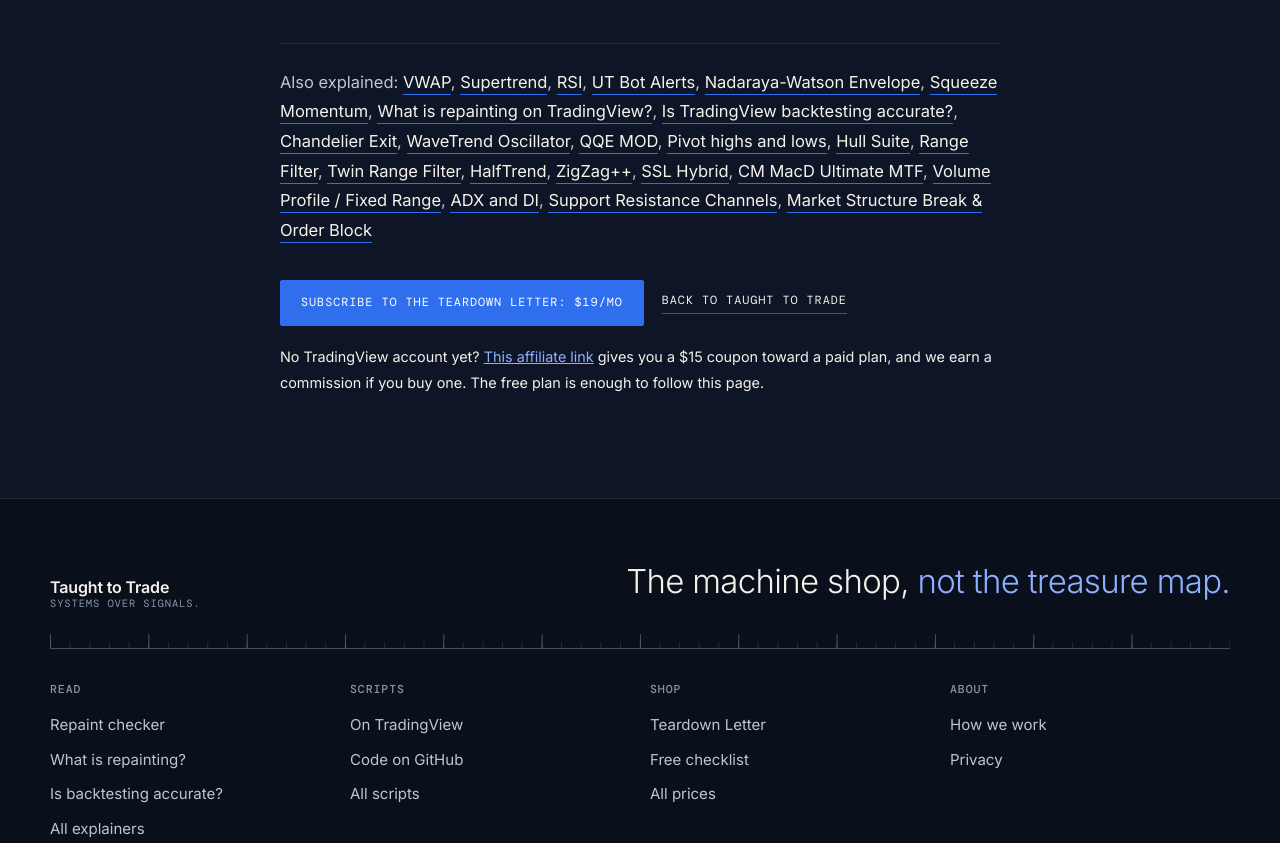
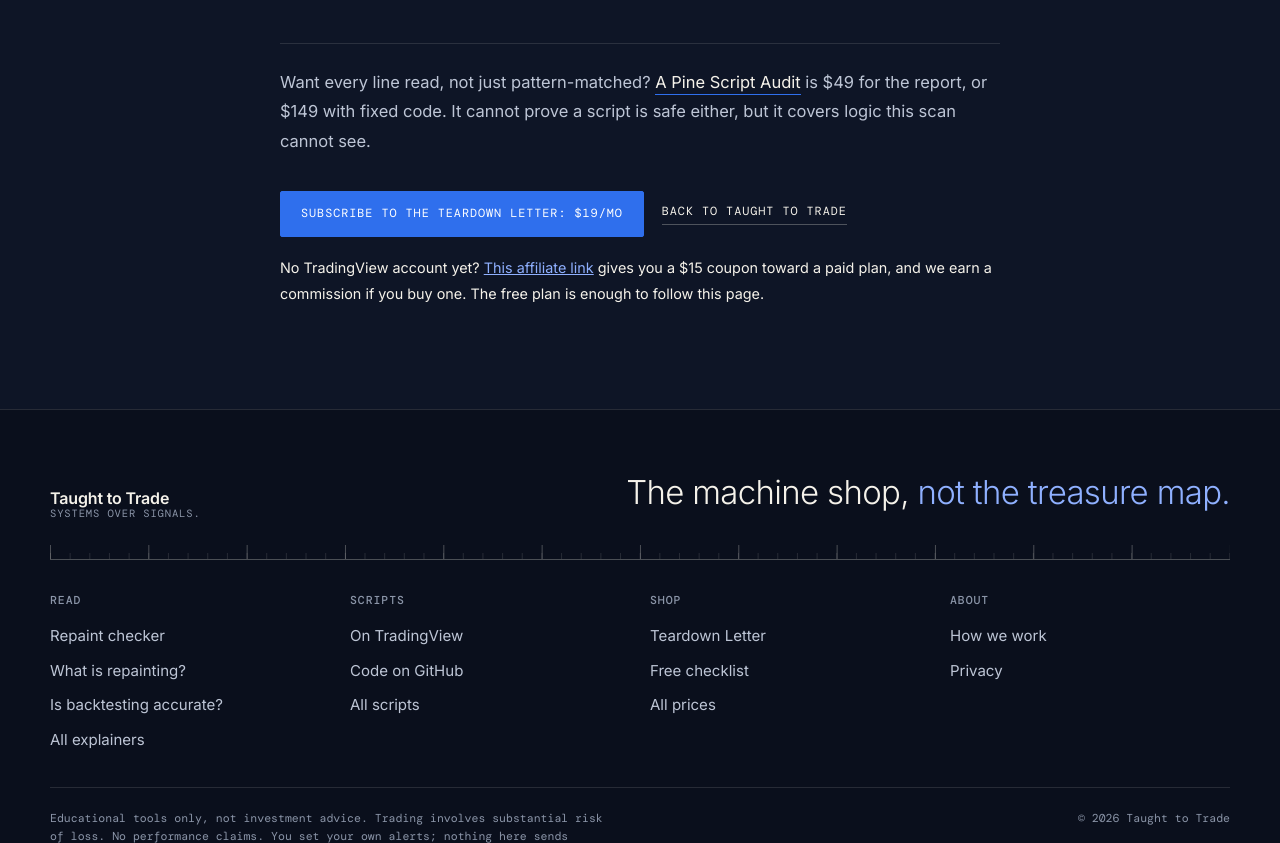
Before and after one commit to obekheet/taughttotrade-site, a plain HTML site: page repaint-checker.html in a window 1280 px wide. Shown: the part 3358-4201 px from the top of the page. Drawn offline with nearby package versions, Linux system fonts and the light colour scheme.

Commit message:
Restore Pine Script Audit line on /repaint-checker and /repainting; add MSB page to llms.txt

```diff
--- a/repaint-checker.html
+++ b/repaint-checker.html
@@ -145,7 +145,7 @@ f.addEventListener('submit',function(e){e.preventDefault();var b=f.querySelector
 fetch(f.action,{method:'POST',body:new FormData(f),mode:'no-cors'}).then(function(){f.hidden=true;d.hidden=false;}).catch(function(){f.submit();});});})();
 </script>
 </section>
-<p class="also-explained">Also explained: <a href="/vwap">VWAP</a>, <a href="/supertrend">Supertrend</a>, <a href="/rsi">RSI</a>, <a href="/ut-bot-alerts">UT Bot Alerts</a>, <a href="/nadaraya-watson-envelope">Nadaraya-Watson Envelope</a>, <a href="/squeeze-momentum">Squeeze Momentum</a>, <a href="/repainting">What is repainting on TradingView?</a>, <a href="/tradingview-backtest-accuracy">Is TradingView backtesting accurate?</a>, <a href="/chandelier-exit">Chandelier Exit</a>, <a href="/wavetrend">WaveTrend Oscillator</a>, <a href="/qqe-mod">QQE MOD</a>, <a href="/pivot-points-high-low">Pivot highs and lows</a>, <a href="/hull-suite">Hull Suite</a>, <a href="/range-filter">Range Filter</a>, <a href="/twin-range-filter">Twin Range Filter</a>, <a href="/halftrend">HalfTrend</a>, <a href="/zigzag">ZigZag++</a>, <a href="/ssl-hybrid">SSL Hybrid</a>, <a href="/cm-macd-mtf">CM MacD Ultimate MTF</a>, <a href="/volume-profile-fixed-range">Volume Profile / Fixed Range</a>, <a href="/adx-and-di">ADX and DI</a>, <a href="/support-resistance-channels">Support Resistance Channels</a>, <a href="/market-structure-break-order-block">Market Structure Break &amp; Order Block</a></p>
+<p class="also-explained audit-offer">Want every line read, not just pattern-matched? <a href="https://taughttotrade.gumroad.com/l/script-audit" target="_blank" rel="noopener">A Pine Script Audit</a> is $49 for the report, or $149 with fixed code. It cannot prove a script is safe either, but it covers logic this scan cannot see.</p>
 <div class="article-actions"><a class="button" href="https://taughttotrade.gumroad.com/l/otnor" target="_blank" rel="noopener">Subscribe to the Teardown Letter: $19/mo</a><a class="back" href="https://taughttotrade.com/">Back to Taught to Trade</a><p style="flex-basis:100%;margin:0;font-size:.9rem;color:var(--muted,inherit)">No TradingView account yet? <a href="https://www.tradingview.com/?aff_id=1173690" target="_blank" rel="sponsored noopener">This affiliate link</a> gives you a $15 coupon toward a paid plan, and we earn a commission if you buy one. The free plan is enough to follow this page.</p></div>
 <script>
 // Repaint risk checker for Pine Script. Static text scan; runs entirely in the browser.
```
Also changed, not shown: repainting.html (+1 -1 lines), llms.txt.
